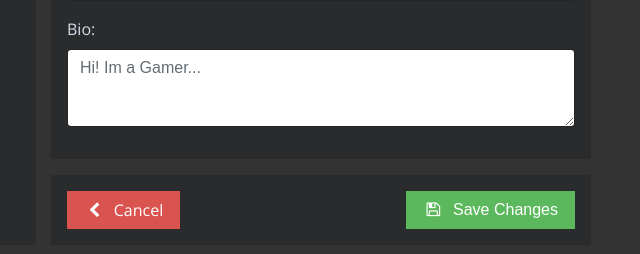
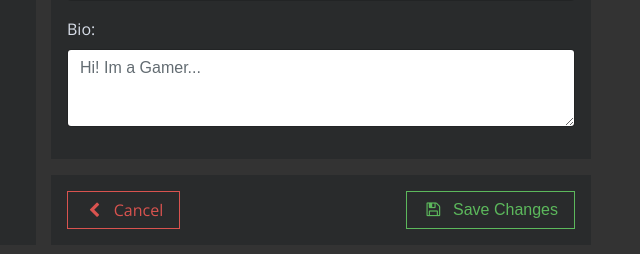
Before and after one commit to cotizcesar/gemu, a Django app: a page that uses templates/userprofile/userprofile_edit_extra.html in a window 1280 px wide. Shown: the part 546-800 px from the top of the page, without its empty margins (319-959 px from the left). Run offline with Django 3.2, Linux system fonts and the light colour scheme; the visitor is signed in with stand-in values (Sample User, id 1); some libraries are stand-ins or nearby versions.

Commit message:
Creating readme and modifying forms.

```diff
--- a/templates/userprofile/userprofile_edit_basic.html
+++ b/templates/userprofile/userprofile_edit_basic.html
@@ -18,8 +18,8 @@
                     {% endfor %}
                 </div>
                 <div class="bg-inverse p-3">
-                    <a href="{% url 'userprofile' user %}" class="btn btn-danger"><i class="fa fa-chevron-left fa-fw" aria-hidden="true"></i> Cancel</a>
-                    <button type="submit" class="btn btn-success float-right"><i class="fa fa-floppy-o fa-fw" aria-hidden="true"></i> Save Changes</button>
+                    <a href="{% url 'userprofile' user %}" class="btn btn-outline-danger"><i class="fa fa-chevron-left fa-fw" aria-hidden="true"></i> Cancel</a>
+                    <button type="submit" class="btn btn-outline-success float-right"><i class="fa fa-floppy-o fa-fw" aria-hidden="true"></i> Save Changes</button>
                 </div>
             </form>
         </div>
--- a/templates/userprofile/userprofile_edit_extra.html
+++ b/templates/userprofile/userprofile_edit_extra.html
@@ -18,8 +18,8 @@
                     {% endfor %}
                 </div>
                 <div class="bg-inverse p-3">
-                    <a href="{% url 'userprofile' user %}" class="btn btn-danger"><i class="fa fa-chevron-left fa-fw" aria-hidden="true"></i> Cancel</a>
-                    <button type="submit" class="btn btn-success float-right"><i class="fa fa-floppy-o fa-fw" aria-hidden="true"></i> Save Changes</button>
+                    <a href="{% url 'userprofile' user %}" class="btn btn-outline-danger"><i class="fa fa-chevron-left fa-fw" aria-hidden="true"></i> Cancel</a>
+                    <button type="submit" class="btn btn-outline-success float-right"><i class="fa fa-floppy-o fa-fw" aria-hidden="true"></i> Save Changes</button>
                 </div>
             </form>
         </div>
```
Also changed, not shown: README.md (added).
